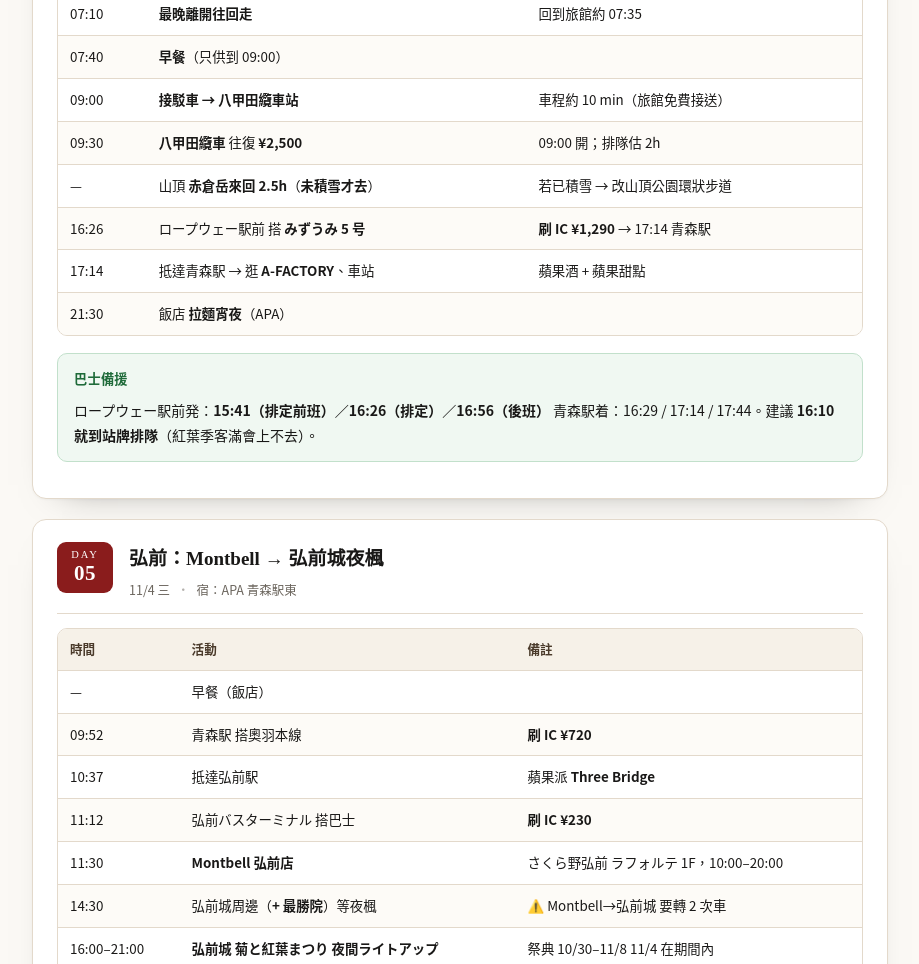
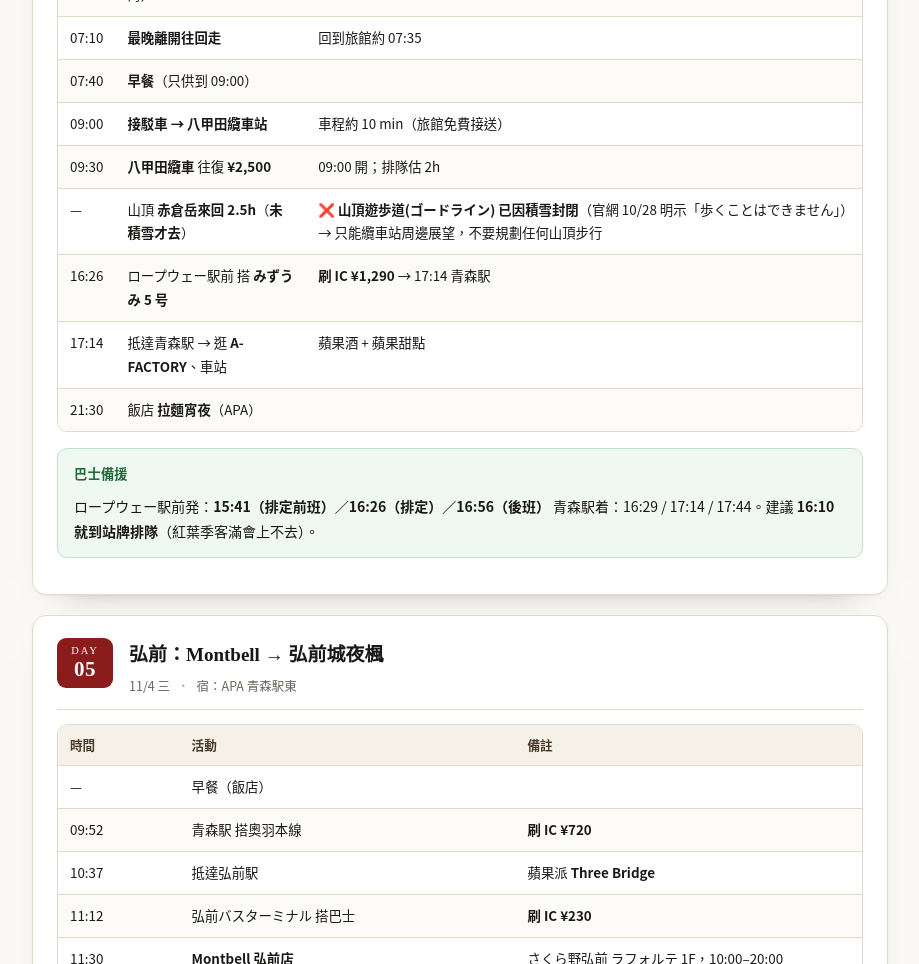
Before and after one commit to Eric8QRDC/JP-Tohoku-Hokkaido-Aomori-9days-20261031, a plain HTML site: page index.html in a window 1280 px wide. Shown: the part 5130-6094 px from the top of the page, without its empty margins (180-1099 px from the left). Drawn offline with Linux system fonts and the light colour scheme.

Commit message:
八甲田山頂遊歩道因積雪封閉：D4 改為纜車站展望（10/28 官網公告）

```diff
--- a/index.html
+++ b/index.html
@@ -560,7 +560,7 @@ APA 青森駅東在東口側，走過去 3 分鐘，當晚先踩點，隔天 07:
 <tr>
 <td>—</td>
 <td>山頂 <strong>赤倉岳來回 2.5h</strong>（<strong>未積雪才去</strong>）</td>
-<td>若已積雪 → 改山頂公園環狀步道</td>
+<td>❌ <strong>山頂遊歩道(ゴードライン) 已因積雪封閉</strong>（官網 10/28 明示「歩くことはできません」）→ 只能纜車站周邊展望，不要規劃任何山頂步行</td>
 </tr>
 <tr>
 <td>16:26</td>
```
Also changed, not shown: 1 other file.
